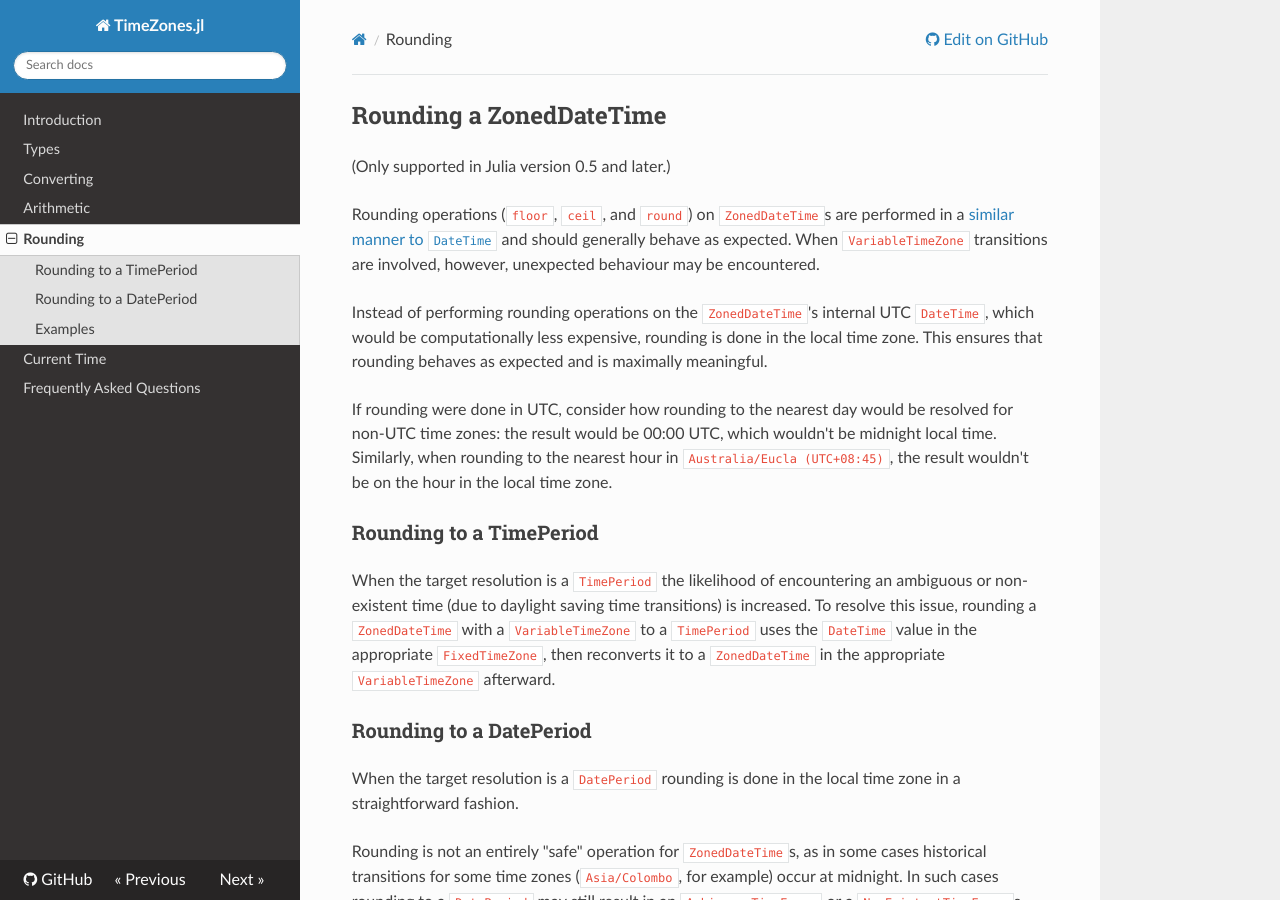
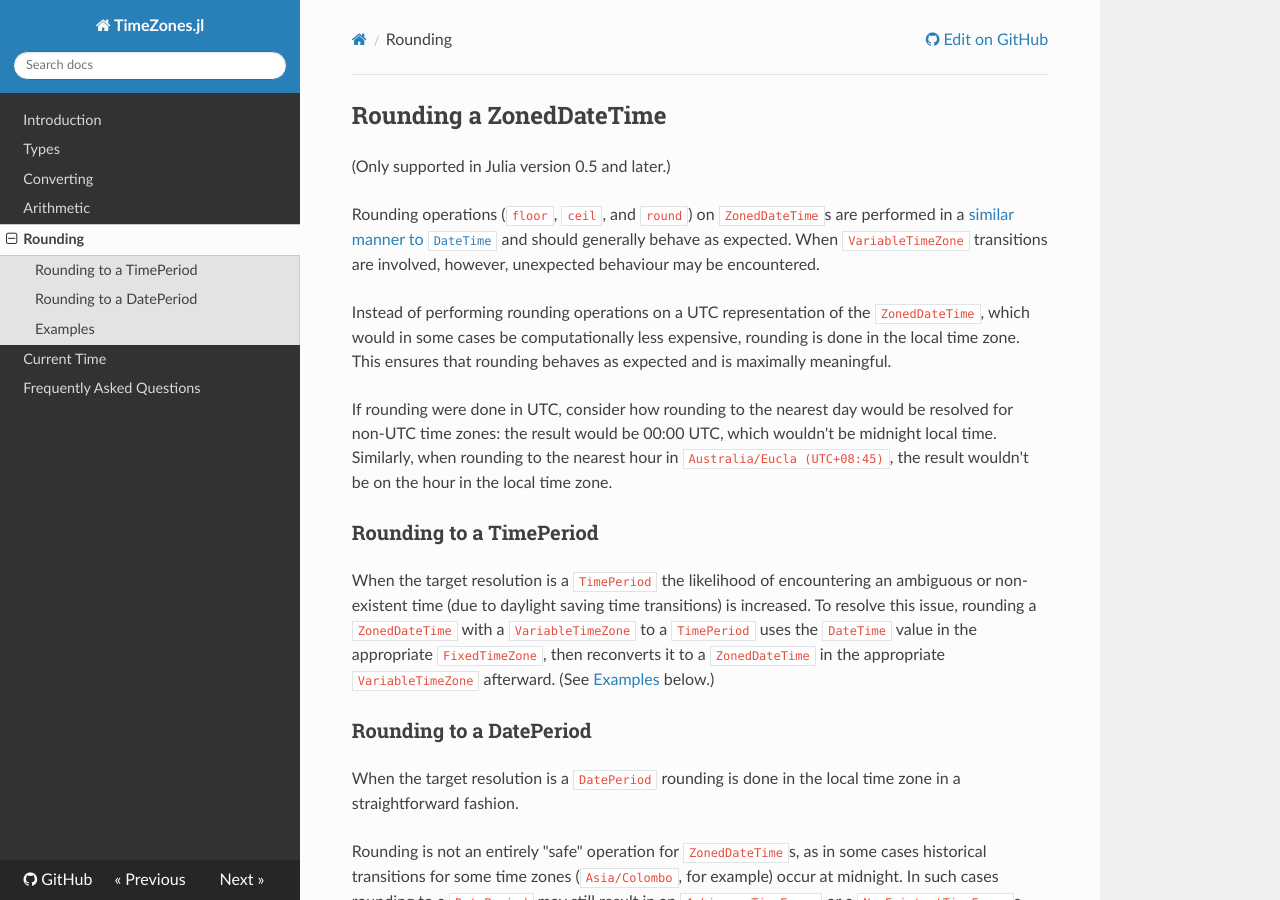
Before and after one commit to JuliaTime/TimeZones.jl, an MkDocs documentation site: the page built from docs/rounding.md, in a window 1280 px wide and 900 px high. Built offline with MkDocs 1.6.1, drawn with Linux system fonts in a browser that asks for light colours; nearby versions of some CDN libraries; old or Windows-style settings are respelled for this version of MkDocs.

Commit message:
Fix documentation; remove TimeZone calls in tests
Minor tweaks to documentation as requested in PR comments.
Replaced calls to `TimeZone` with calls to `resolve` in test cases.

```diff
--- a/docs/rounding.md
+++ b/docs/rounding.md
@@ -7,9 +7,9 @@ Rounding operations (`floor`, `ceil`, and `round`) on `ZonedDateTime`s are perfo
 and should generally behave as expected. When `VariableTimeZone` transitions are involved,
 however, unexpected behaviour may be encountered.
 
-Instead of performing rounding operations on the `ZonedDateTime`'s internal UTC `DateTime`,
-which would be computationally less expensive, rounding is done in the local time zone.
-This ensures that rounding behaves as expected and is maximally meaningful.
+Instead of performing rounding operations on a UTC representation of the `ZonedDateTime`,
+which would in some cases be computationally less expensive, rounding is done in the local
+time zone. This ensures that rounding behaves as expected and is maximally meaningful.
 
 If rounding were done in UTC, consider how rounding to the nearest day would be resolved for
 non-UTC time zones: the result would be 00:00 UTC, which wouldn't be midnight local time.
@@ -22,7 +22,7 @@ When the target resolution is a `TimePeriod` the likelihood of encountering an a
 non-existent time (due to daylight saving time transitions) is increased. To resolve this
 issue, rounding a `ZonedDateTime` with a `VariableTimeZone` to a `TimePeriod` uses the
 `DateTime` value in the appropriate `FixedTimeZone`, then reconverts it to a `ZonedDateTime`
-in the appropriate `VariableTimeZone` afterward.
+in the appropriate `VariableTimeZone` afterward. (See [Examples](#examples) below.)
 
 ### Rounding to a DatePeriod
 
```
Also changed, not shown: 3 other files.
